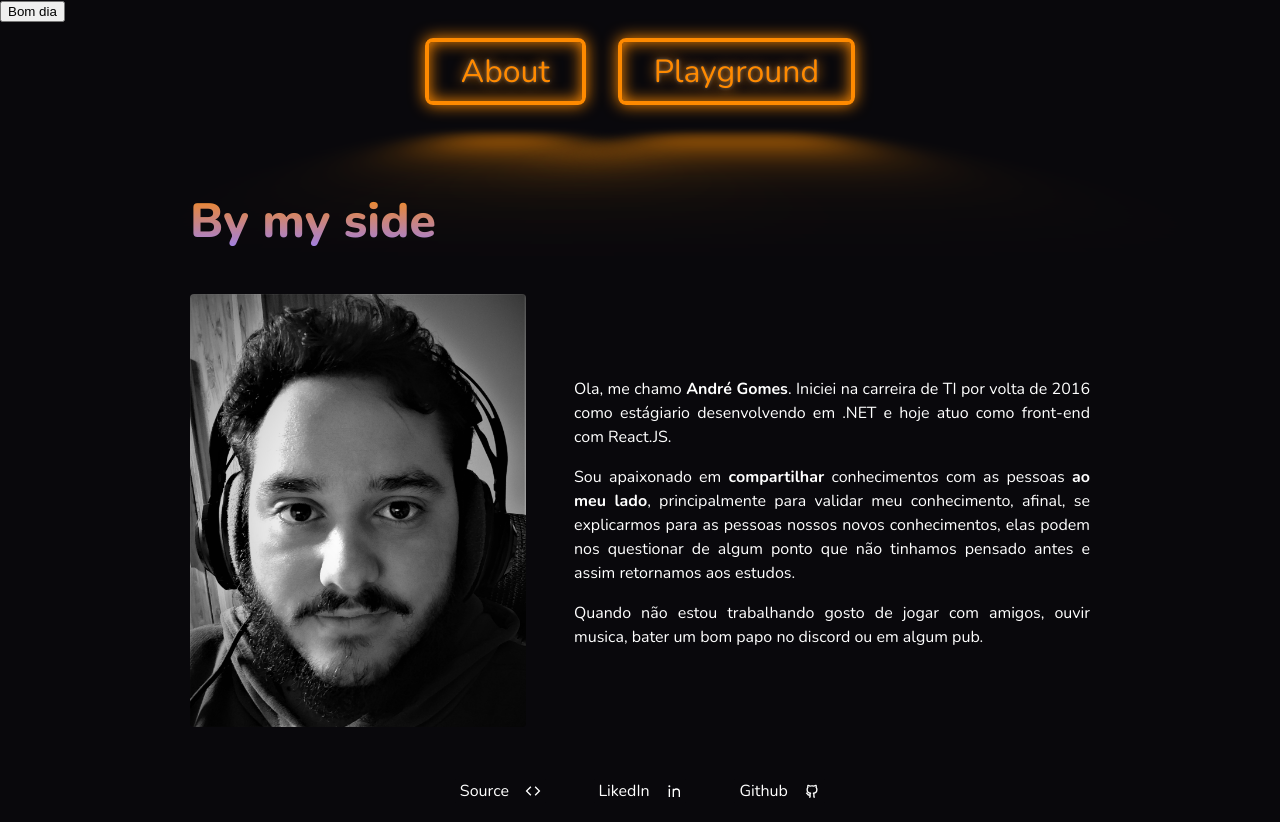
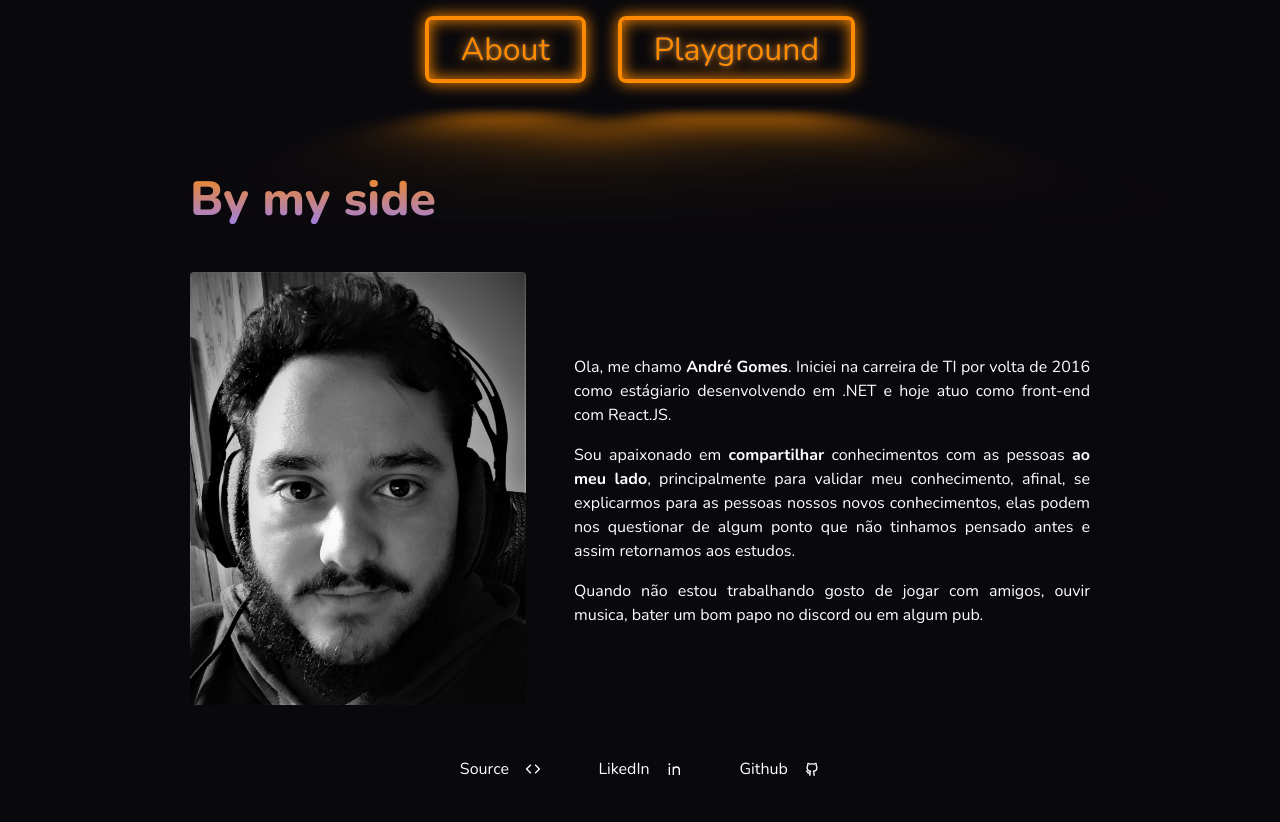
Before and after one commit to afgomesdev/Portfolio, a Next.js app: page / in a window 1280 px wide. After the commit the page ends 800 px from the top, so only its background shows below. Built offline with nearby package versions, Linux system fonts and the light colour scheme; no server answers.

Commit message:
remove: SW

```diff
--- a/package.json
+++ b/package.json
@@ -8,6 +8,7 @@
     "lint": "next lint"
   },
   "dependencies": {
+    "firebase": "^9.6.1",
     "next": "12.0.3",
     "react": "17.0.2",
     "react-dom": "17.0.2",
--- a/pages/index.tsx
+++ b/pages/index.tsx
@@ -1,4 +1,3 @@
-import { useEffect, useRef, useState } from "react";
 import type { NextPage } from "next";
 import Head from "next/head";
 
@@ -9,136 +8,11 @@ import Menu from "../components/Menu";
 import { Container, Content } from "../styles/index";
 
 const Home: NextPage = () => {
-  const [textButton, setTextButton] = useState("Bom dia");
-  const [loading, setLoading] = useState(false);
-  const [subscriptionJson, setSubscriptionJson] = useState("");
-  const [swRegistration, setSwRegistration] = useState<any>(null);
-
-  let isSubscribed = false;
-  const applicationServerPublicKey = process.env
-    .NEXT_PUBLIC_APPLICATION_SERVER_PUBLIC_KEY as string;
-
-  function urlB64ToUint8Array(base64String: string) {
-    const padding = "=".repeat((4 - (base64String.length % 4)) % 4);
-    const base64 = (base64String + padding)
-      .replace(/\-/g, "+")
-      .replace(/_/g, "/");
-
-    const rawData = window.atob(base64);
-    const outputArray = new Uint8Array(rawData.length);
-
-    for (let i = 0; i < rawData.length; ++i) {
-      outputArray[i] = rawData.charCodeAt(i);
-    }
-    return outputArray;
-  }
-
-  function updateSubscriptionOnServer(subscription: any) {
-    // TODO: Send subscription to application server
-
-    if (subscription) {
-      setSubscriptionJson(JSON.stringify(subscription));
-    } else {
-      setSubscriptionJson("");
-    }
-  }
-
-  function subscribeUser() {
-    const applicationServerKey = urlB64ToUint8Array(applicationServerPublicKey);
-    swRegistration.pushManager
-      .subscribe({
-        userVisibleOnly: true,
-        applicationServerKey: applicationServerKey,
-      })
-      .then(function (subscription: any) {
-        console.log("User is subscribed:", subscription);
-
-        updateSubscriptionOnServer(subscription);
-
-        isSubscribed = true;
-
-        updateBtn();
-      })
-      .catch(function (err: any) {
-        console.log("Failed to subscribe the user: ", err);
-        updateBtn();
-      });
-  }
-
-  function updateBtn() {
-    if (Notification.permission === "denied") {
-      setTextButton("Push Messaging Blocked.");
-      setLoading(true);
-      updateSubscriptionOnServer(null);
-      return;
-    }
-
-    if (isSubscribed) {
-      setTextButton("Disable Push Messaging");
-    } else {
-      setTextButton("Enable Push Messaging");
-    }
-
-    setLoading(false);
-  }
-
-  useEffect(() => {
-    function initializeUI() {
-      swRegistration.pushManager
-        .getSubscription()
-        .then(function (subscription: any) {
-          isSubscribed = !(subscription === null);
-
-          if (isSubscribed) {
-            console.log("User IS subscribed.");
-          } else {
-            console.log("User is NOT subscribed.");
-          }
-
-          updateBtn();
-        });
-    }
-    function VerifyRegSW() {
-      if ("serviceWorker" in navigator && "PushManager" in window) {
-        console.log("Service Worker and Push is supported");
-
-        navigator.serviceWorker
-          .register("sw.ts")
-          .then(function (swReg) {
-            console.log("Service Worker is registered", swReg);
-            setSwRegistration(swReg);
-            initializeUI();
-          })
-          .catch(function (error) {
-            console.error("Service Worker Error", error);
-          });
-      } else {
-        console.warn("Push messaging is not supported");
-        setTextButton("Push Not Supported");
-      }
-    }
-    VerifyRegSW();
-  }, [swRegistration]);
-
   return (
     <Container>
       <Head>
         <title>About</title>
       </Head>
-      {subscriptionJson}
-      <button
-        disabled={loading}
-        onClick={function () {
-          setLoading(true);
-          if (isSubscribed) {
-            // TODO: Unsubscribe user
-          } else {
-            subscribeUser();
-          }
-        }}
-      >
-        {textButton}
-      </button>
       <Content>
         <Menu />
         <AboutMe />
```
Also changed, not shown: 1 other file (tests, documents, lock files or other folders).
